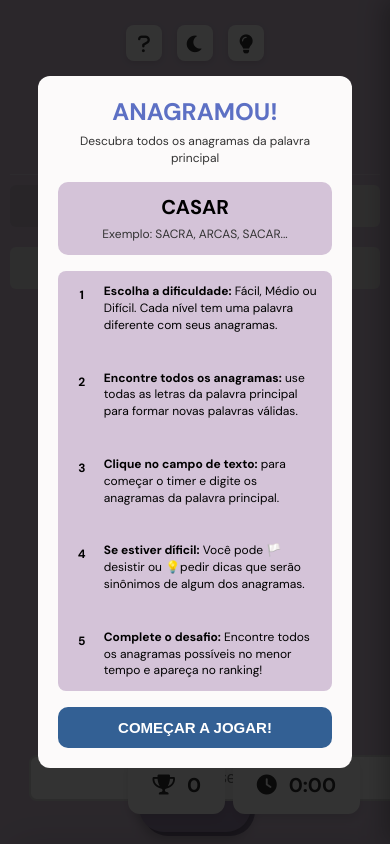
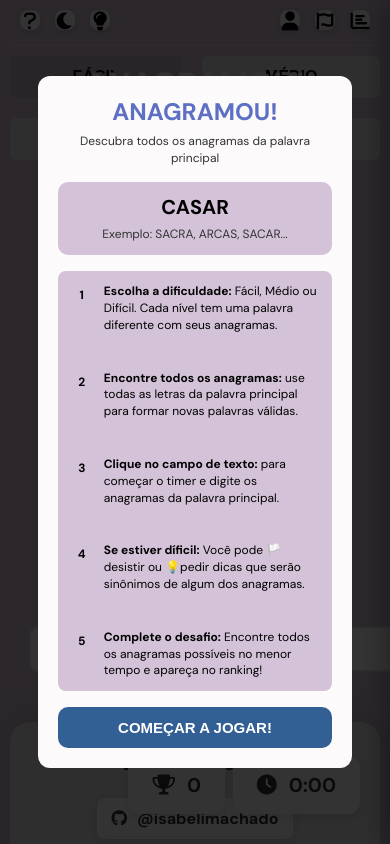
Before and after one commit to isabelimachado/Projeto-Final-TCC---Anagramou, a website with bundled scripts: page ArquivosPrincipais/index.html in a window 390 px wide. Shown: the top 844 px of the page. Built offline with nearby package versions, Linux system fonts and the light colour scheme; no server answers.

Commit message:
Update celular.css

```diff
--- a/ArquivosPrincipais/celular.css
+++ b/ArquivosPrincipais/celular.css
@@ -55,71 +55,58 @@ body {
 
 .cabecalho {
     width: 100%;
-    max-width: 100%;
-    display: flex;
-    flex-direction: column;
-    align-items: center;
-    padding: clamp(10px, 3vw, 20px);
-    margin-bottom: 10px;
-    gap: clamp(8px, 2vw, 12px);
-}
-
-.botoes-esquerda,
+    height: 55px;
+    position: relative;
+    display: flex;
+    align-items: center;
+    justify-content: center;
+    padding: 4px 10px;
+    margin-bottom: 4px;
+}
+
+
+.botoes-esquerda {
+    position: absolute;
+    left: 10px;
+    top: 10px;
+    display: flex;
+    gap: 6px;
+}
+
 .botoes-direita {
-    display: flex;
-    gap: clamp(8px, 2vw, 15px);
-    flex-shrink: 0;
-    width: 100%;
-    justify-content: center;
-}
-
-.botoes-esquerda {
-    order: 1;
-}
-
-.botoes-direita {
-    order: 3;
-}
-
-.titulo {
-    order: 2;
-    font-size: clamp(22px, 5.5vw, 28px);
-    font-weight: 700;
-    color: white;
-    text-align: center;
-    width: 100%;
-    white-space: normal;
-    overflow: visible;
-    text-overflow: clip;
-    line-height: 1.2;
-    padding: clamp(4px, 1vw, 8px) 0;
+    position: absolute;
+    right: 10px;
+    top: 10px;
+    display: flex;
+    gap: 7px;
 }
 
 .botao-icone {
+    width: 20px;
+    height: 20px;
     background: white;
+    border-radius: 10px;
     border: none;
-    border-radius: 8px;
-    padding: clamp(7px, 2vw, 10px);
-    font-size: clamp(16px, 4vw, 19px);
     cursor: pointer;
-    box-shadow: 0 2px 6px rgba(0, 0, 0, 0.1);
-    transition: all 0.2s ease;
-    color: #333;
-    min-width: clamp(36px, 9vw, 44px);
-    min-height: clamp(36px, 9vw, 44px);
-    display: flex;
-    align-items: center;
-    justify-content: center;
-    caret-color: transparent;
+    font-size: 16px;
+    display: flex;
+    align-items: center;
+    justify-content: center;
+    box-shadow: 0 2px 6px rgba(0,0,0,0.15);
+    transition: 0.2s;
 }
 
 .botao-icone:hover {
     transform: translateY(-2px);
-    background: #f0f0f0;
-}
-
-.botao-icone:active {
-    transform: translateY(0);
+}
+
+
+.titulo {
+    font-size: 30px;
+    font-weight: 900;
+    text-align: center;
+    margin-top: 7rem;
+    color: white;
 }
 
 .selecionarDificuldade {
@@ -132,6 +119,7 @@ body {
     padding-top: clamp(8px, 2vw, 10px);
     justify-content: center;
     width: 100%;
+    margin-top: 60px;
 }
 
 .botao-dificuldade {
@@ -163,7 +151,7 @@ body {
     width: 100%;
     max-width: 100%;
     background: #e7e4e4;
-    padding: clamp(20px, 5vw, 30px) clamp(15px, 4vw, 20px);
+    padding: clamp(40px, 5vw, 30px) clamp(15px, 4vw, 20px);
     border-radius: 20px 20px 0 0;
     box-shadow: 0 -8px 32px rgba(0, 0, 0, 0.1);
     margin-top: auto;
@@ -417,14 +405,14 @@ body {
 
 .divdotimer {
     position: fixed;
-    bottom: clamp(140px, 30vw, 190px);
+    bottom: clamp(180px, 30vw, 190px);
     right: clamp(15px, 4vw, 30px);
     z-index: 100;
 }
 
 .divdospontos {
     position: fixed;
-    bottom: clamp(140px, 30vw, 190px);
+    bottom: clamp(180px, 30vw, 190px);
     right: clamp(130px, 32vw, 180px);
     z-index: 100;
 }
```
